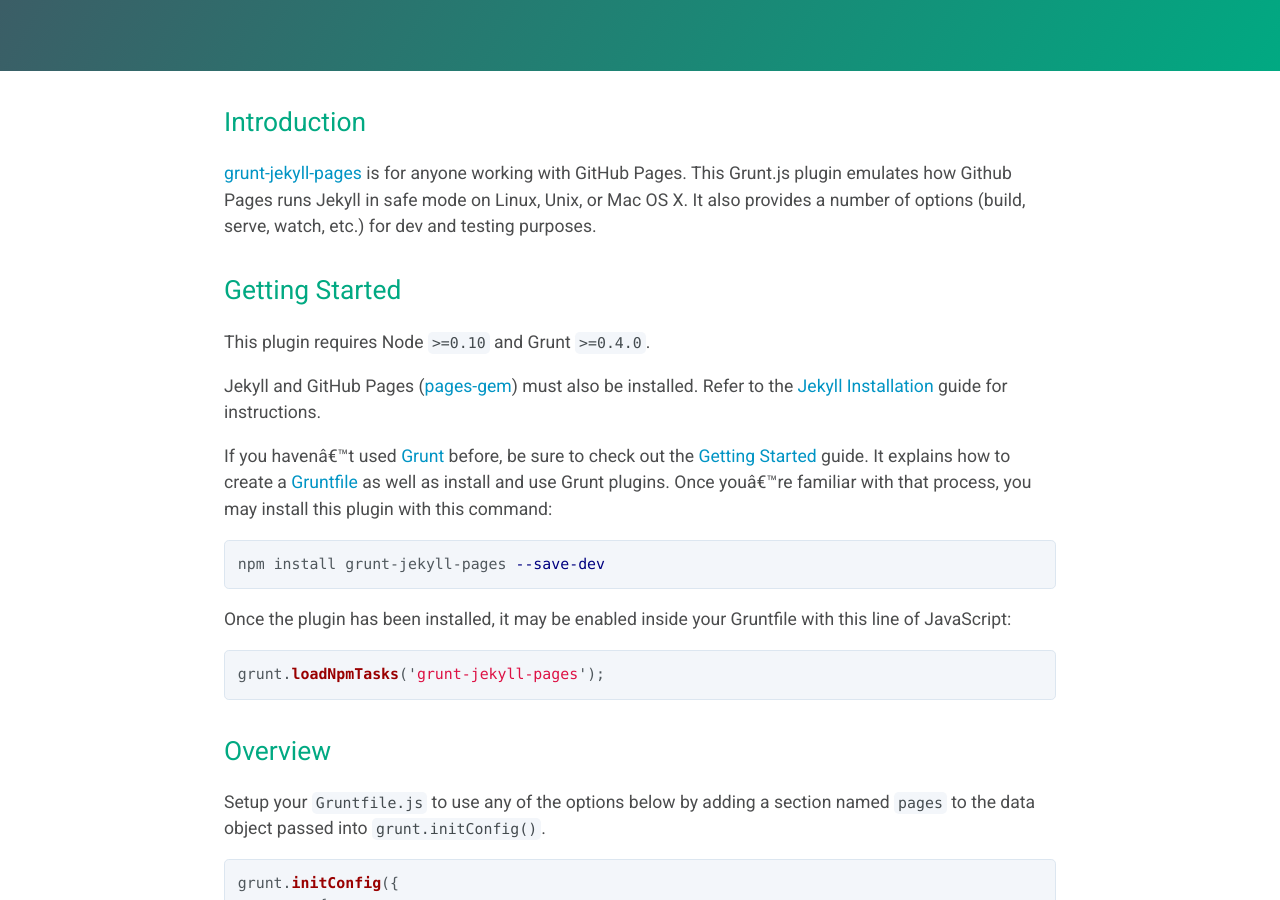
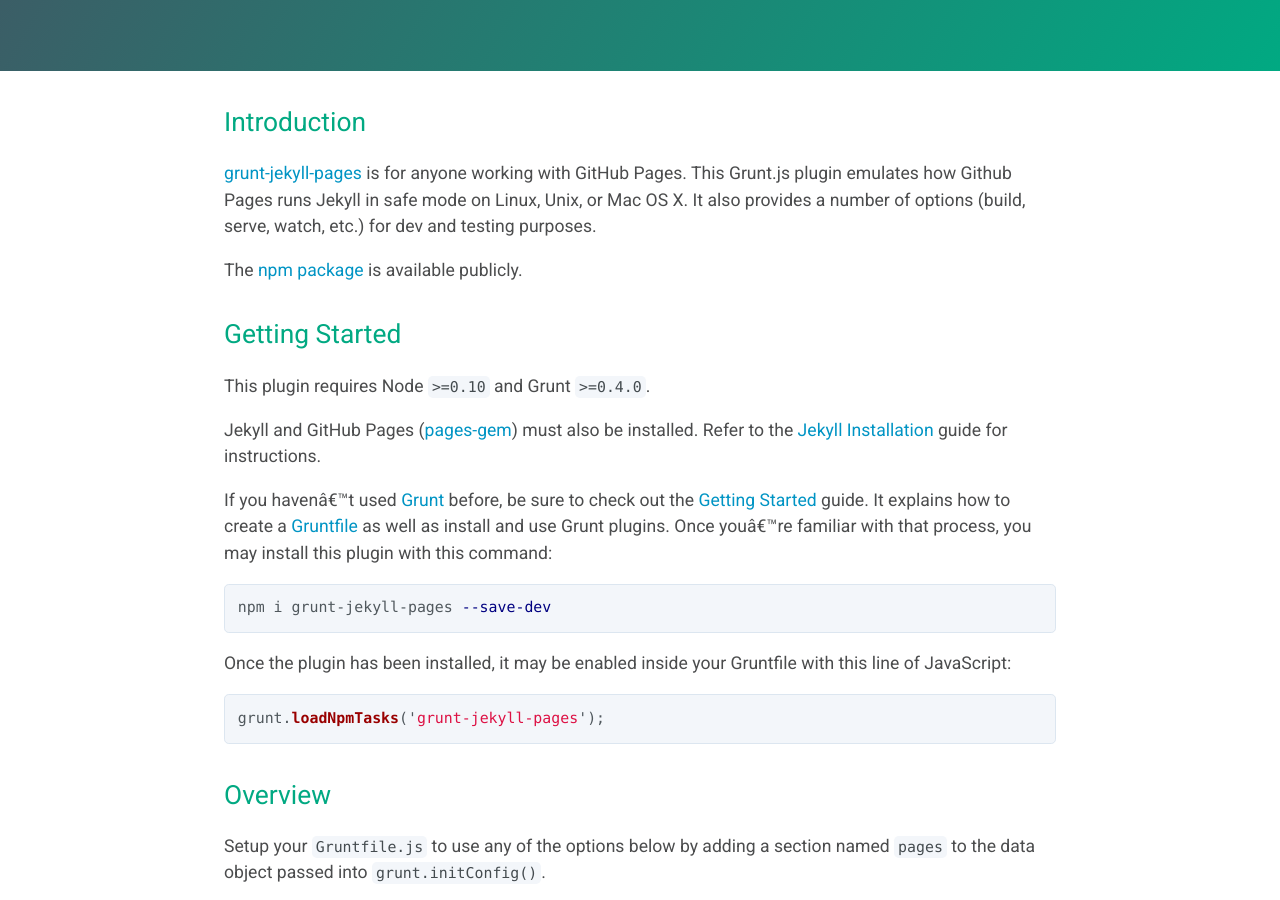
Before and after one commit to caleorourke/grunt-jekyll-pages, a Jekyll site: the page built from index.md, in a window 1280 px wide and 900 px high, scrolled down 265 px. Built offline with Jekyll 4.4.1, drawn with Linux system fonts in a browser that asks for light colours; the repository's description, which GitHub fills in, is left out.

Commit message:
insert link to npm

````diff
--- a/index.md
+++ b/index.md
@@ -4,8 +4,9 @@ title: index
 ---
 
 ## Introduction
+[grunt-jekyll-pages](https://github.com/caleorourke/grunt-jekyll-pages) is for anyone working with GitHub Pages. This Grunt.js plugin emulates how Github Pages runs Jekyll in safe mode on Linux, Unix, or Mac OS X. It also provides a number of options (build, serve, watch, etc.) for dev and testing purposes.
 
-[grunt-jekyll-pages](https://github.com/caleorourke/grunt-jekyll-pages) is for anyone working with GitHub Pages. This Grunt.js plugin emulates how Github Pages runs Jekyll in safe mode on Linux, Unix, or Mac OS X. It also provides a number of options (build, serve, watch, etc.) for dev and testing purposes.
+The [npm package](https://www.npmjs.com/package/grunt-jekyll-pages) is available publicly.
 
 ## Getting Started
 This plugin requires Node `>=0.10` and Grunt `>=0.4.0`.
@@ -15,7 +16,7 @@ Jekyll and GitHub Pages ([pages-gem](https://github.com/github/pages-gem)) must
 If you haven't used [Grunt](http://gruntjs.com) before, be sure to check out the [Getting Started](http://gruntjs.com/getting-started) guide. It explains how to create a [Gruntfile](http://gruntjs.com/sample-gruntfile) as well as install and use Grunt plugins. Once you're familiar with that process, you may install this plugin with this command:
 
 ```shell
-npm install grunt-jekyll-pages --save-dev
+npm i grunt-jekyll-pages --save-dev
 ```
 
 Once the plugin has been installed, it may be enabled inside your Gruntfile with this line of JavaScript:
@@ -120,7 +121,6 @@ grunt.registerTask('test',  ['pages:test']);
 ```
 
 ### No Tasks (Raw)
-
 This example has no specific task defined. `grunt pages:a` builds Jekyll's `_config.yml` file with a set of specific options, while `grunt pages:b` builds the same file with different options.
 
 ```js
@@ -167,5 +167,4 @@ $ grunt test-plugin
 Please read our [Contributing Guidelines](http://github.com/caleorourke/grunt-jekyll-pages/blob/master/CONTRIBUTING.md) before submitting code. In lieu of a formal styleguide, take care to maintain the existing coding style. Add unit tests for any new or changed functionality. Lint and test your code using [Grunt](http://gruntjs.com).
 
 ## Release History
-
 See our [Release History](http://github.com/caleorourke/grunt-jekyll-pages/blob/master/HISTORY.md) for enhancements and changes applied to each version.
````
